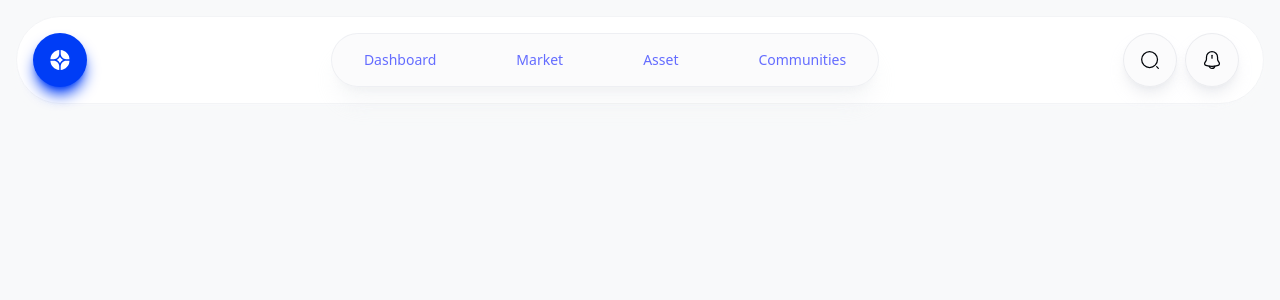
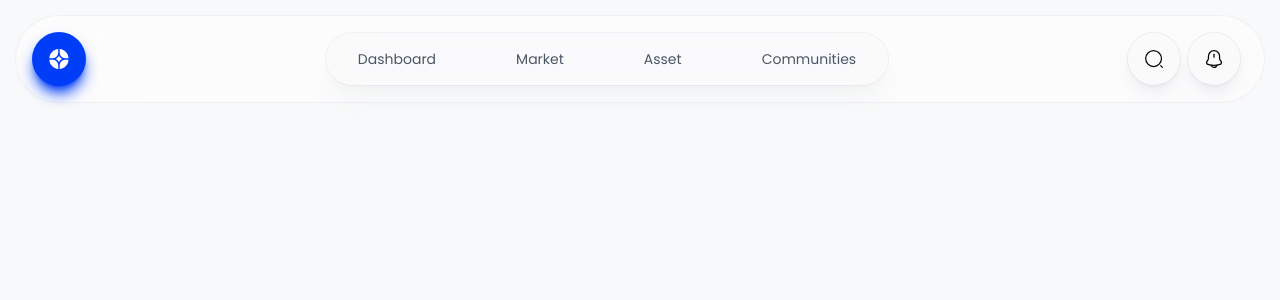
Before and after one commit to mshah972/PopTrade, a React (Vite) app: page / in a window 1280 px wide. Shown: the top 300 px of the page. Built offline with nearby package versions, Linux system fonts and the light colour scheme.

Commit message:
Enhanced global styles with `backdrop-blur` and `ring` utilities, updated typography in navigation, and applied font class to body.

```diff
--- a/index.html
+++ b/index.html
@@ -7,7 +7,7 @@
     <link href="./src/styles/style.css" rel="stylesheet">
     <title>PopTrade</title>
 </head>
-<body class="bg-primary">
+<body class="bg-primary font-poppins">
 <div id="root"></div>
 <script type="module" src="./src/main.jsx"></script>
 </body>
--- a/src/components/NavBar.jsx
+++ b/src/components/NavBar.jsx
@@ -14,10 +14,10 @@ export default function NavBar() {
        <>
            <div>
                <header className="absolute inset-x-0 top-0">
-                   <nav aria-label="Global" className="flex items-center justify-between m-4 p-4 bg-white backdrop-blur-lg border border-gray-100 rounded-full shadow-lg shadow-primary">
+                   <nav aria-label="Global" className="flex items-center justify-between m-4 p-4 bg-white/50 backdrop-blur-3xl ring-1 ring-gray-200/50 rounded-full shadow-lg shadow-primary">
                        <div>
                            <div
-                               className="bg-accent-primary p-4 rounded-full cursor-pointer shadow-lg shadow-accent-primary text-sm lg:text-md hover:bg-primary transition duration-500 group border border-transparent hover:border-gray-300">
+                               className="bg-accent-primary p-4 rounded-full backdrop-blur-2xl cursor-pointer shadow-lg shadow-accent-primary text-sm lg:text-md hover:bg-primary transition duration-500 group border border-transparent hover:border-gray-300">
                                {/*!-- default logo --*/}
                                <img src="src/assets/Logo.svg" alt="Logo" className="w-5 flex group-hover:hidden"/>
 
@@ -27,10 +27,10 @@ export default function NavBar() {
                        </div>
                        <div>
                            <div
-                               className="bg-primary/60 shadow-xl shadow-gray-300/20 border border-gray-300/30 px-8 py-4 rounded-full flex max-w-7xl justify-center space-x-20 hidden lg:flex md:flex">
+                               className="bg-primary/60 backdrop-blur-2xl shadow-xl shadow-gray-300/20 ring-1 ring-gray-300/30 px-8 py-4 rounded-full flex max-w-7xl justify-center space-x-20 hidden lg:flex md:flex">
                                {navigation.map((item) => (
-                                   <a key={item.name} href={item.href} className="text-sm lg:text-md text-gray-600 font-light hover:text-accent-primary hover:font-normal cursor-pointer transition duration-400">
-                                       {item.name}
+                                   <a key={item.name} href={item.href}>
+                                       <h3 className="text-sm lg:text-md text-gray-600 font-normal hover:text-accent-primary cursor-pointer transition duration-400">{item.name}</h3>
                                    </a>
                                ))}
                            </div>
@@ -38,11 +38,11 @@ export default function NavBar() {
                        <div>
                            <div className="flex space-x-2">
                                <div
-                                   className="bg-primary/60 border border-gray-300/40 rounded-full p-4 cursor-pointer shadow-lg shadow-gray-300/40 hover:shadow-xl transition duration-500">
+                                   className="bg-primary/60 backdrop-blur-2xl ring-1 ring-gray-300/40 rounded-full p-4 cursor-pointer shadow-lg shadow-gray-300/40 hover:shadow-xl transition duration-500">
                                    <img src="src/assets/search-normal.svg" alt="Search Button" className="w-4 lg:w-5"/>
                                </div>
                                <div
-                                   className="bg-primary/60 border border-gray-300/40 rounded-full p-4 cursor-pointer shadow-lg shadow-gray-300/40 hover:shadow-xl transition duration-500">
+                                   className="bg-primary/60 backdrop-blur-2xl ring-1 ring-gray-300/40 rounded-full p-4 cursor-pointer shadow-lg shadow-gray-300/40 hover:shadow-xl transition duration-500">
                                    <img src="src/assets/notification-bing.svg" alt="Search Button" className="w-4 lg:w-5"/>
                                </div>
                                <div
```
